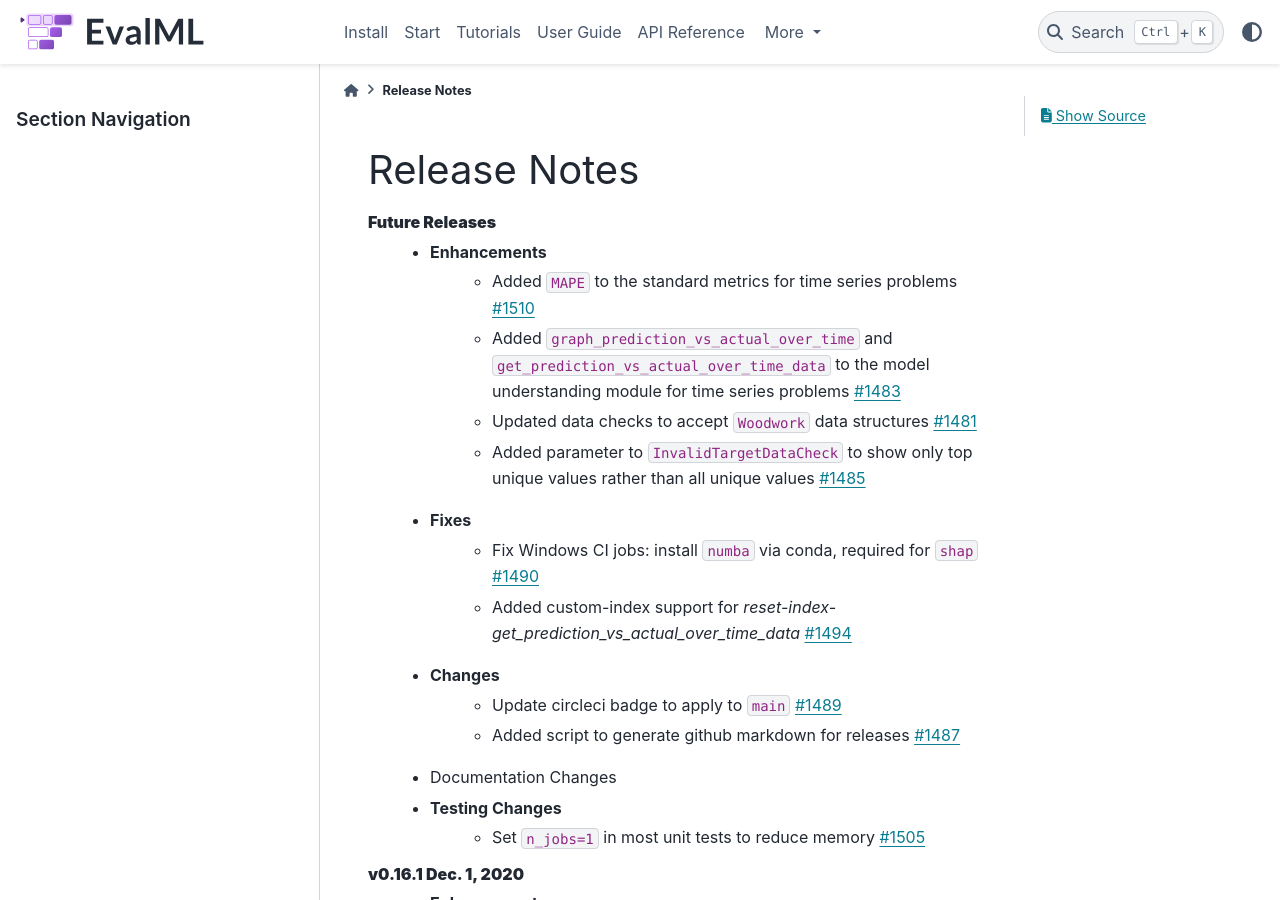
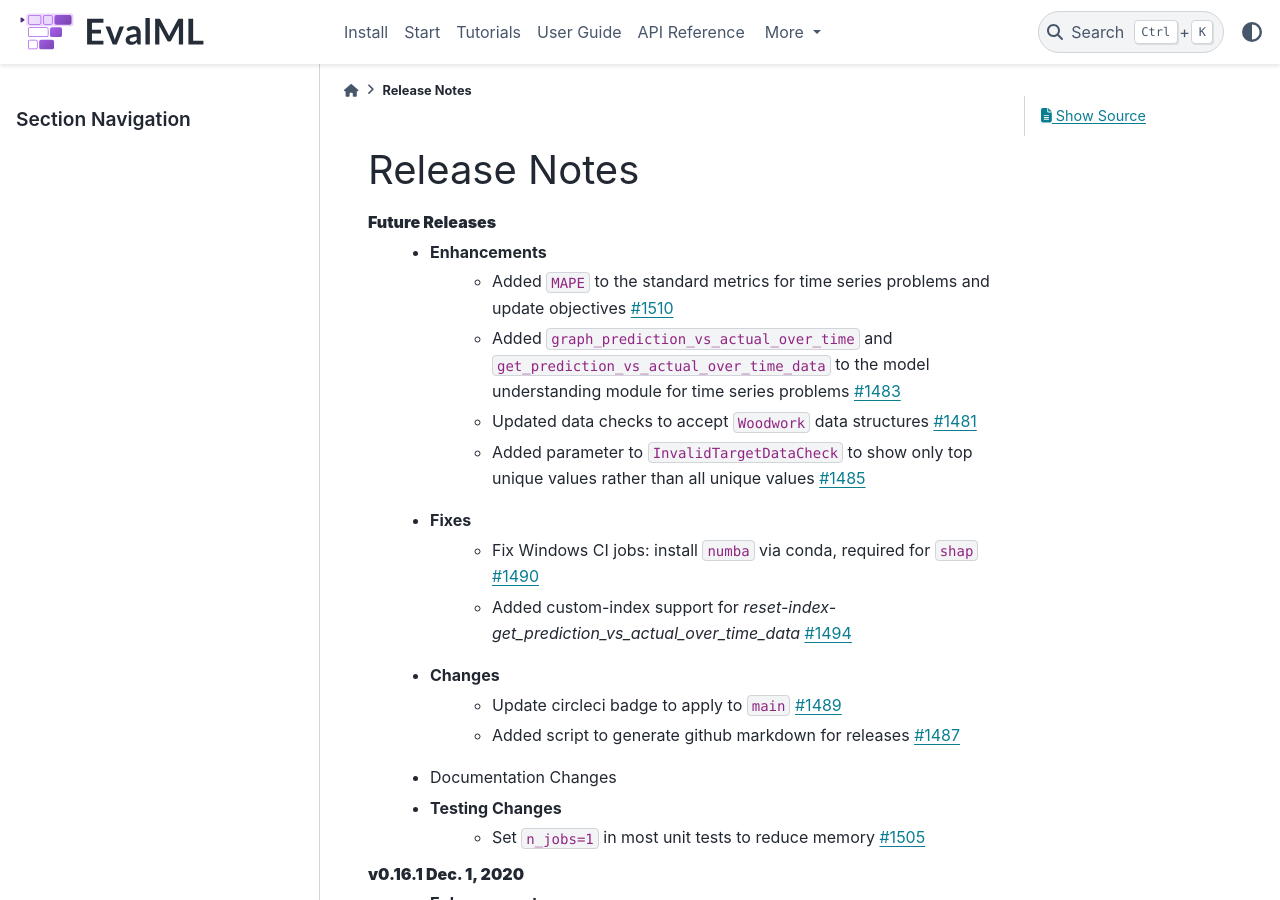
Before and after one commit to alteryx/evalml, a Sphinx documentation site: the page built from docs/source/release_notes.rst, in a window 1280 px wide and 900 px high. Built offline with Sphinx 7.4.7 and the PyData theme 0.15.4, drawn with Linux system fonts in a browser that asks for light colours; comment, search, counter and statistics services are not loaded.

Commit message:
API reference and release notes

```diff
--- a/docs/source/api_reference.rst
+++ b/docs/source/api_reference.rst
@@ -303,7 +303,7 @@
     BinaryClassificationObjective
     MulticlassClassificationObjective
     RegressionObjective
-
+    TimeSeriesRegressionObjective
 
 Domain-Specific Objectives
 ~~~~~~~~~~~~~~~~~~~~~~~~~~
@@ -363,6 +363,7 @@
 
     R2
     MAE
+    MAPE
     MSE
     MeanSquaredLogError
     MedianAE
--- a/docs/source/release_notes.rst
+++ b/docs/source/release_notes.rst
@@ -3,7 +3,7 @@
 
 **Future Releases**
     * Enhancements
-        * Added ``MAPE`` to the standard metrics for time series problems :pr:`1510`
+        * Added ``MAPE`` to the standard metrics for time series problems and update objectives :pr:`1510`
         * Added ``graph_prediction_vs_actual_over_time`` and ``get_prediction_vs_actual_over_time_data`` to the model understanding module for time series problems :pr:`1483`
         * Updated data checks to accept ``Woodwork`` data structures :pr:`1481`
         * Added parameter to ``InvalidTargetDataCheck`` to show only top unique values rather than all unique values :pr:`1485`
```
